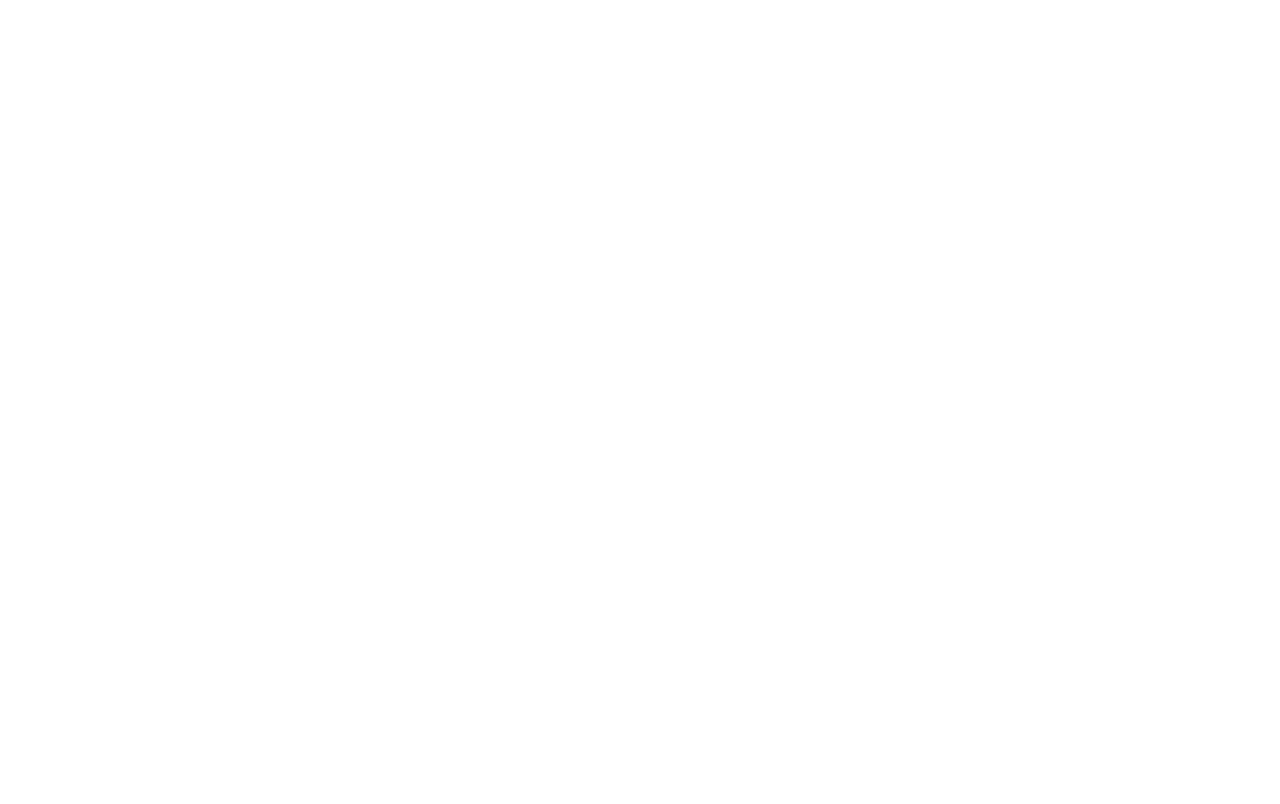
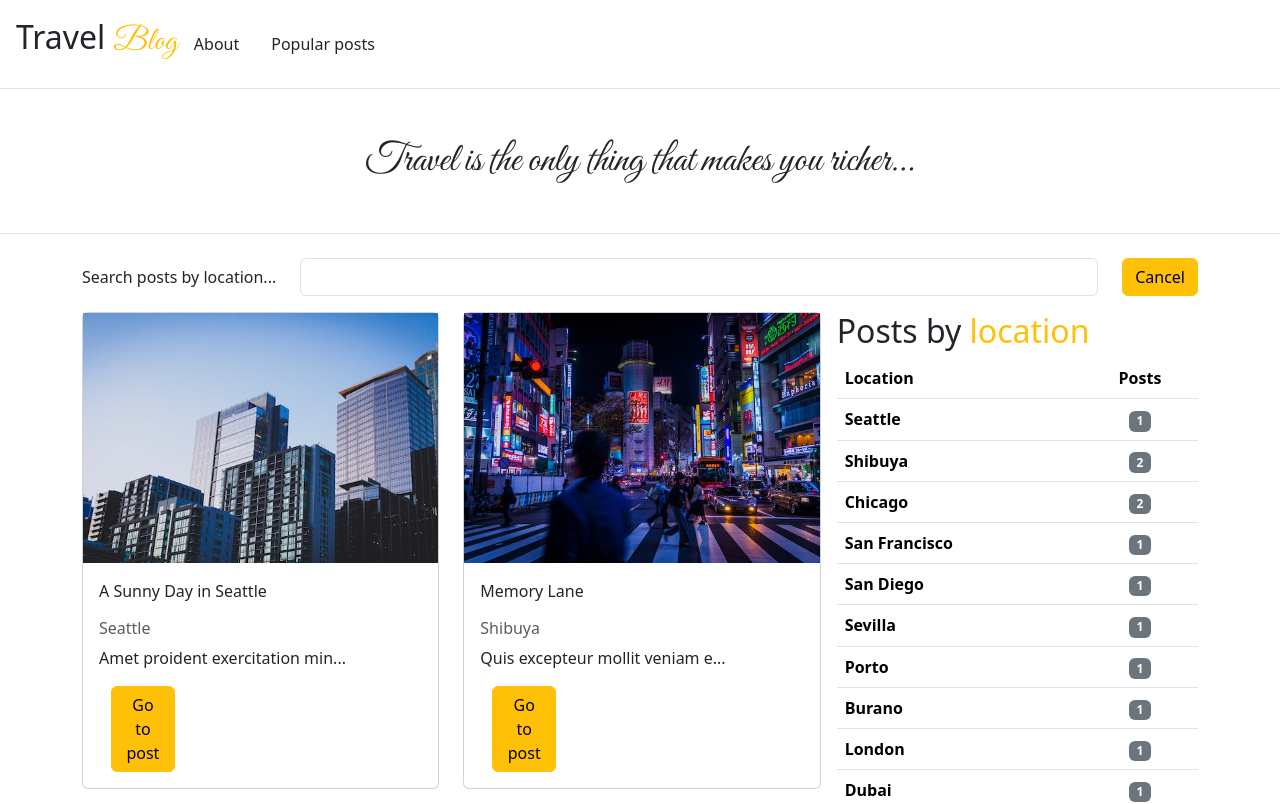
Before and after one commit to 9-5-pursuit/lab-intro-to-bootstrap-w-react, a React (Create React App) app: page / in a window 1280 px wide. Shown: the top 804 px of the page. Built offline with nearby package versions, Linux system fonts and the light colour scheme.

Commit message:
Initial commit

```diff
--- a/src/App.js
+++ b/src/App.js
@@ -1,8 +1,159 @@
 import postData from "./data/posts.json";
+import NavBar from "./Components/NavBar"
+import TravelCards from "./Components/TravelCards";
+import React, { useState, useEffect } from "react";
+import PostsByLocation from "./Components/PostsByLocation";
 
 function App() {
-  console.log(postData);
-  return <main></main>;
+  const [post, setPost] = useState(postData);
+  const [value, setValue] = useState("");
+  const [error, setError] = useState(false);
+
+  function handlePost(event) {
+    const input = event.target.value.toLowerCase();
+    setPost(
+      post.filter((itemObj) => itemObj.location.toLowerCase().includes(input)
+      )
+    )
+    setValue(input);
+  }
+
+  useEffect(() =>{
+    if (post.length === 0) setError(true);
+  }, [post]);
+
+  function Header() {
+    return (
+      <h2>
+        <div className="script-font text-center border-top display-6 border-bottom py-5">
+          <span>Travel is the only thing that makes you richer...</span>
+        </div>
+      </h2>
+    );
+  }
+
+  function PostsContainer({ children }) {
+    return (
+       <div className="container">
+        <div className="row g-3 g-xxl-4">
+          <div className="col-md-8">
+            {children[0]}
+          </div>
+          <div className="col-md-4">
+            {children[1]}
+          </div>
+        </div>
+      </div>
+    );
+  }
+
+  function handleCancel() {
+    setPost(postData);
+    setValue("");
+    setError(false);
+  }
+
+  function Footer() {
+    return (
+      <footer className="bg-warning p-4 mt-4">
+        <div className="row">
+          <div className="col-lg-3 offset-lg-6">
+            <ul className="nav flex-column">
+              <li className="nav-item">
+                <a className="nav-link link-dark" href="#">
+                  Contact me
+                </a>
+              </li>
+              <li className="nav-item">
+                <a className="nav-link link-dark" href="#">
+                  About the author
+                </a>
+              </li>
+            </ul>
+          </div>
+          <div className="col-lg-3">
+            <p className="mt-2">
+              Copyright <strong>MyTravelBlog</strong> 2020
+            </p>
+          </div>
+        </div>
+      </footer>
+    );
+  }
+
+  return (
+    <div className="App">
+      <main>
+        <NavBar />
+        <Header />
+        {/* <div id="search" className="d-none d-md-block">
+          <form>
+            <label htmlFor="inputInfo" className="form-label m-2">
+              Search posts by location...
+            </label>
+            <input
+              value={value}
+              type="text"
+              className="d-inline w-50 m-3"
+              id="inputInfo"
+              onChange={(event) => handlePost(event)}
+            />
+            <div className="col-auto">
+              <button
+                type="button"
+                className="btn btn-warning m-3"
+                onClick={() => setPost(postData)}
+              >
+                Cancel
+              </button>
+            </div>
+          </form>
+        </div> */}
+        <aside id="search" className="d-none d-md-block">
+          <form onSubmit={(e) => e.preventDefault()}>
+            <div className="container py-3 py-xxl-4">
+              <div className="row">
+                <label htmlFor="searchBar" className="col-auto col-form-label">
+                  Search posts by location...
+                </label>
+                <div className="col">
+                  <input
+                    id="searchBar"
+                    className="form-control"
+                    name="searchBar"
+                    type="text"
+                    value={value}
+                    onChange={(event) => handlePost(event)}
+                  />
+                </div>
+                <div className="col-auto">
+                  <button
+                    type="click"
+                    className="btn btn-warning"
+                    onClick={handleCancel}
+                  >
+                    Cancel
+                  </button>
+                </div>
+              </div>
+            </div>
+          </form>
+        </aside>
+        {error === true ? (
+          <div className="alert alert-danger" role="alert">
+            No posts found with the search term "{value}". Please try again.
+          </div>
+        ) : (
+          <PostsContainer>
+            <TravelCards post={post} />
+            <PostsByLocation postData={postData} />
+          </PostsContainer>
+        )}
+
+        <Footer />
+      </main>
+    </div>
+  );
 }
 
 export default App;
--- /dev/null
+++ b/src/Components/NavBar.js
@@ -0,0 +1,15 @@
+export default function NavBar() {
+    return (
+      <nav className="d-flex align-items-center m-3">
+        <h2 className="mr-3">
+          Travel <span className="script-font text-warning">Blog</span>
+        </h2>
+        <a className="m-3 link-dark active text-decoration-none" href="#">
+          About
+        </a>
+        <a className="m-3 link-dark text-decoration-none" href="#">
+          Popular posts
+        </a>
+      </nav>
+    );
+}
--- /dev/null
+++ b/src/Components/PostsByLocation.js
@@ -0,0 +1,39 @@
+export default function PostsByLocation({ postData }) {
+  let postCounts = {};
+  for (let post of postData) {
+    postCounts[post.location] = postCounts[post.location] + 1 || 1;
+  }
+
+  const tableRows = [];
+  for (let location in postCounts) {
+    tableRows.push(
+      <tr key={location}>
+        <th scope="row">{location}</th>
+        <td className="text-center">
+          <span className="badge text-bg-secondary">
+            {postCounts[location]}
+          </span>
+        </td>
+      </tr>
+    );
+  }
+
+  return (
+    <div className="col-12">
+      <h2>
+        Posts by <span className="text-warning">location</span>
+      </h2>
+      <table className="table">
+        <thead>
+          <tr>
+            <th scope="col">Location</th>
+            <th scope="col" className="text-center">
+              Posts
+            </th>
+          </tr>
+        </thead>
+        <tbody>{tableRows}</tbody>
+      </table>
+    </div>
+  );
+}
--- /dev/null
+++ b/src/Components/TravelCards.js
@@ -0,0 +1,46 @@
+import images from "../images/index";
+
+export default function TravelCards({ post }) {
+  return (
+    <div className="row row-cols-1 row-cols-md-2 g-4">
+      {post.map((item) => {
+        let pic = item.location.toLowerCase();
+        if (pic === "san francisco") {
+          pic = "san-francisco";
+        } else if (pic === "san diego") {
+          pic = "san-diego";
+        }
+        return (
+          <div key={item.id} className="col-12 col-md-6">
+            <div className="card">
+              <img
+                className="post-image-height object-fit-cover"
+                src={images[pic]}
+                alt=""
+              />
+              <div className="card-body">
+                <p>{item.title}</p>
+                <h6 className="text-muted">{item.location}</h6>
+                <p>{item.content.substring(0, 30)}...</p>
+                <div className="container">
+                  <div className="row">
+                    <div className="col-sm-8">
+                      <div className="col-sm-4 text-right">
+                        <button
+                          type="button"
+                          className="btn btn-warning float-end"
+                        >
+                          Go to post
+                        </button>
+                      </div>
+                    </div>
+                  </div>
+                </div>
+              </div>
+            </div>
+          </div>
+        );
+      })}
+    </div>
+  );
+}
```
Also changed, not shown: 1 other file (tests, documents, lock files or other folders).
